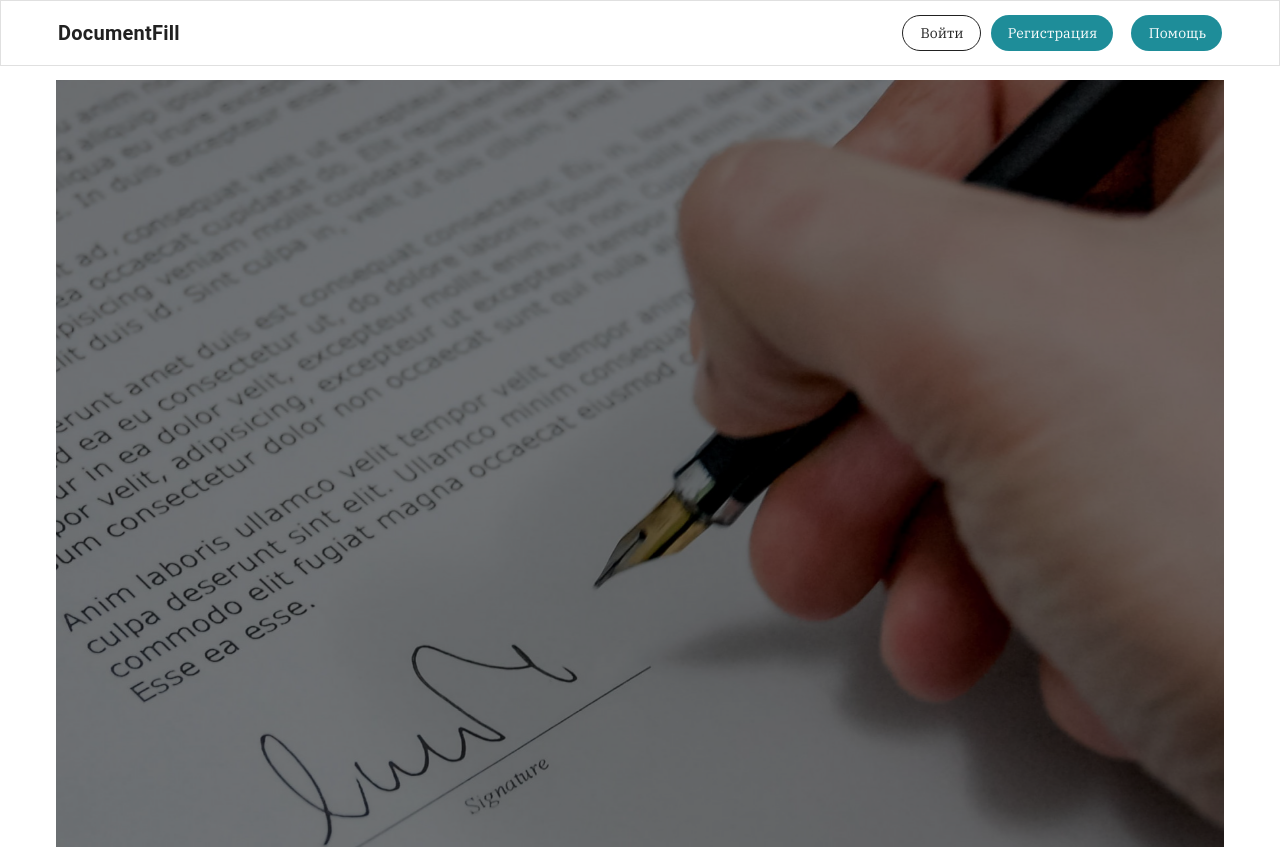
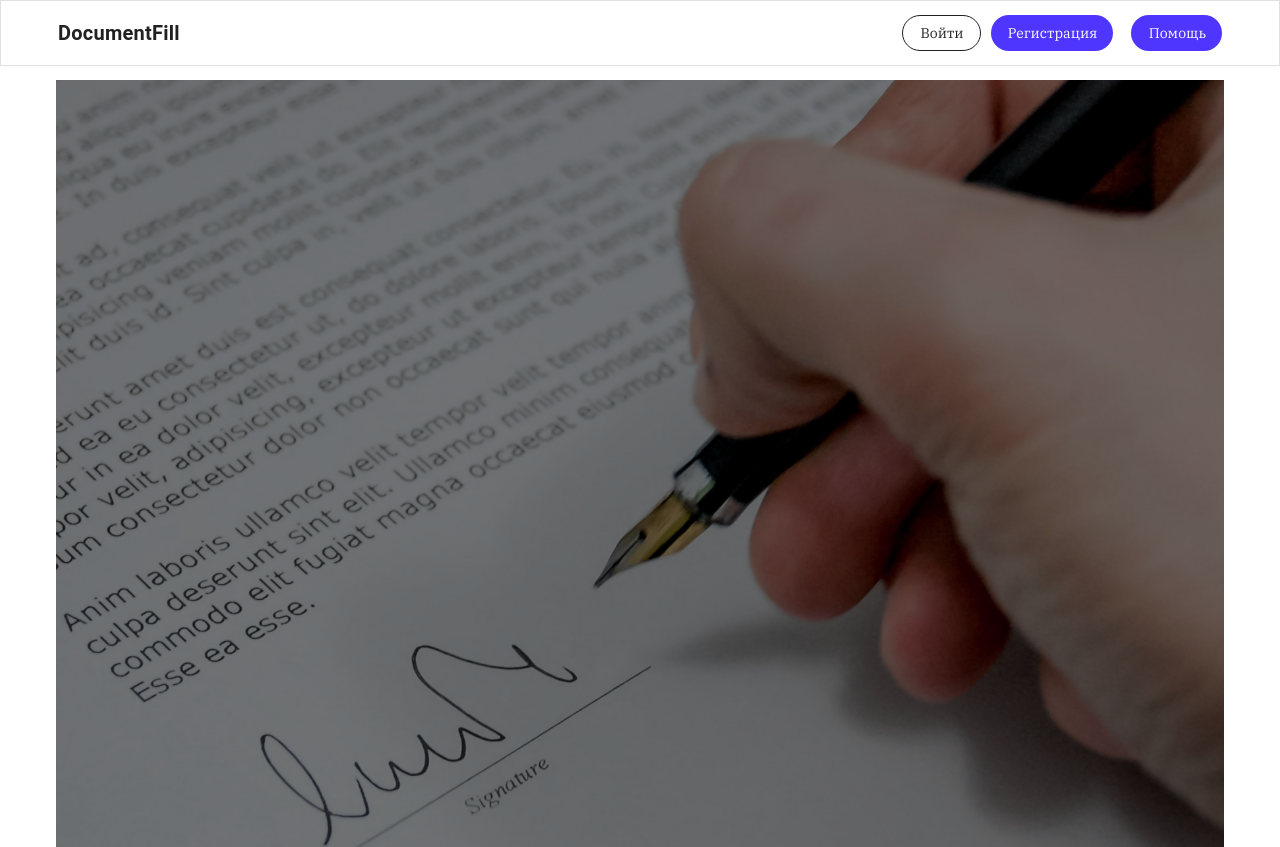
Before and after one commit to Fllunn/document-fill-frontend, a Nuxt app: page / in a window 1280 px wide. Shown: the top 847 px of the page. Built offline with nearby package versions, Linux system fonts and the light colour scheme.

Commit message:
update color

```diff
--- a/app/plugins/vuetify.ts
+++ b/app/plugins/vuetify.ts
@@ -8,15 +8,15 @@ export default defineNuxtPlugin((nuxtApp) => {
 				light: {
 					dark: false,
 					colors: {
-						primary: "#1e8d99", // #1e8d99
-						secondary: "#894eff", // #894eff
+						primary: "#4E36FF",
+						secondary: "#ff0000",
 					}
 				},
 				dark: {
 					dark: true,
 					colors: {
-						primary: "#1e8d99", // #1e8d99
-						secondary: "#894eff", // #894eff
+						primary: "#4E36FF",
+						secondary: "#ff0000",
 					}
 				},
 			},
```
